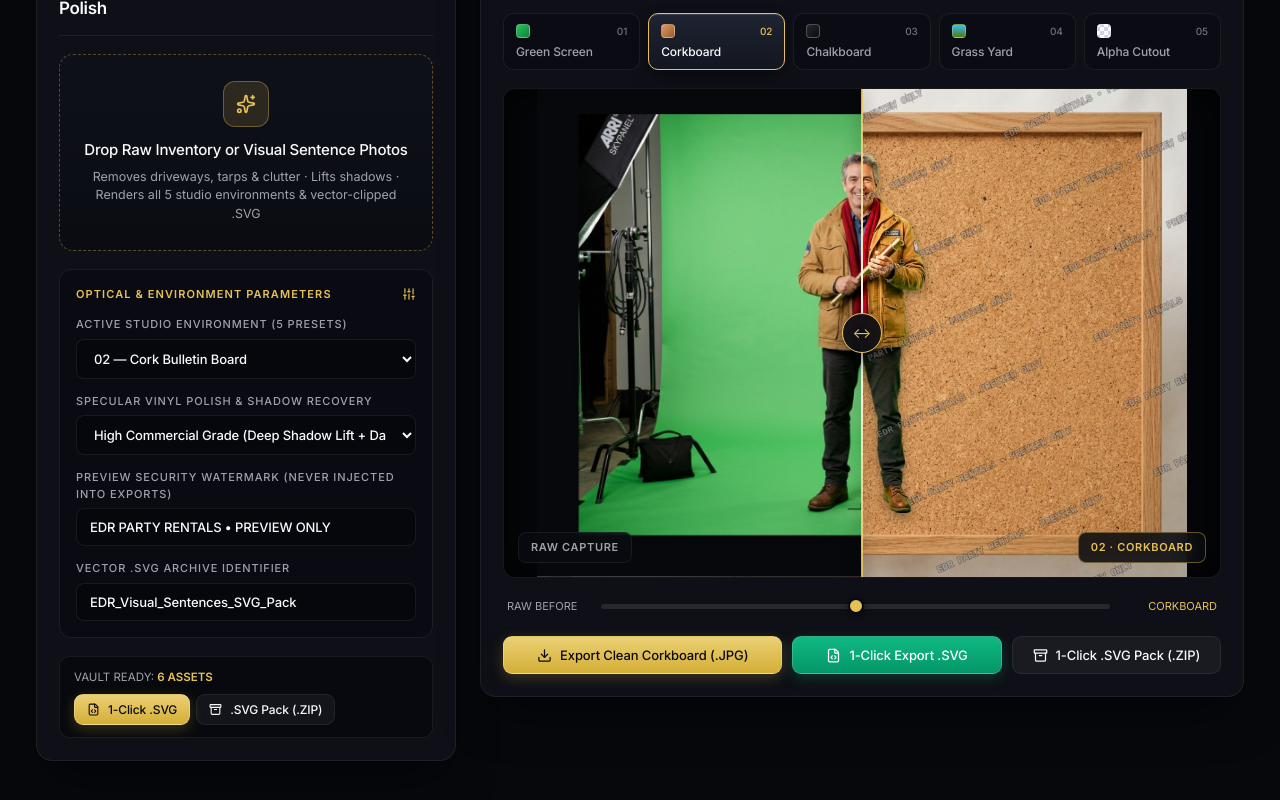
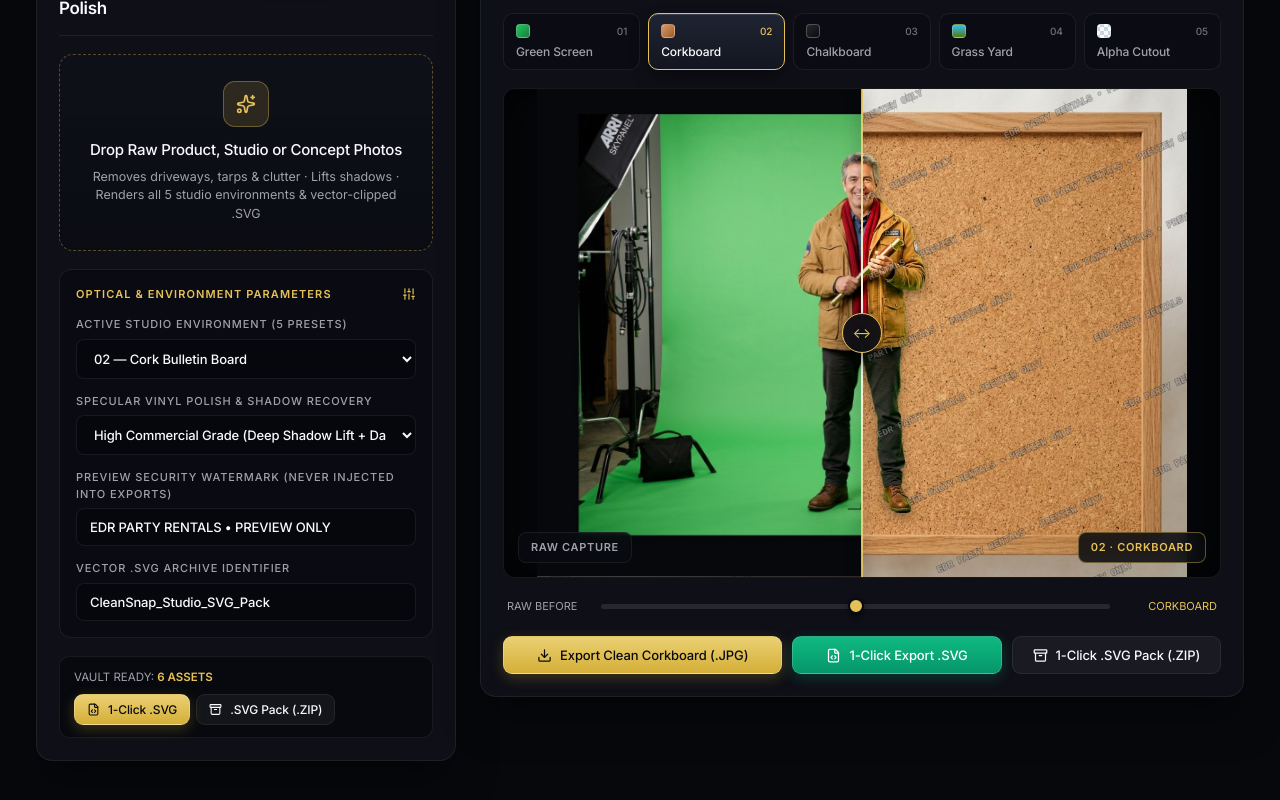
Before and after one commit to rouguemuse/cleansnap-ai, a React (Vite) app in the folder frontend/: page / in a window 1280 px wide. Shown: the part 526-1326 px from the top of the page. Built offline with nearby package versions, Linux system fonts and the light colour scheme; a web font is replaced by a local one; what onnxruntime-web would draw is missing.

Commit message:
Remove leftover Visual Sentence labels from dropzone and SVG archive identifier

```diff
--- a/frontend/src/App.jsx
+++ b/frontend/src/App.jsx
@@ -733,7 +733,7 @@ export default function App() {
   const [isProcessingBatch, setIsProcessingBatch] = useState(false);
   const [progressMsg, setProgressMsg] = useState('');
   const [sliderPos, setSliderPos] = useState(50);
-  const [packCategory, setPackCategory] = useState('EDR_Visual_Sentences_SVG_Pack');
+  const [packCategory, setPackCategory] = useState('CleanSnap_Studio_SVG_Pack');
 
   // Banner & Visual Sentences Builder State
   const [selectedPreset, setSelectedPreset] = useState(BANNER_PRESETS[0]);
@@ -768,7 +768,7 @@ export default function App() {
         title: s.title,
         dimensions: s.dimensions,
         subtitle: s.subtitle,
-        pack_name: 'EDR_Visual_Sentences_SVG_Pack',
+        pack_name: 'CleanSnap_Studio_SVG_Pack',
         original_url: s.before_url,
         aligned_before_url: s.before_url,
         trimmed_sticker_url: s.cutout_url,
@@ -1284,7 +1284,7 @@ ${layerMarkups.join('\n')}
                 <div style={{ fontFamily: 'var(--font-sans)', fontWeight: 500, fontSize: '15px', letterSpacing: '-0.015em', color: 'var(--text-primary)' }}>
                   {isProcessingBatch
                     ? progressMsg || 'Running Neural Cutout & 5-Stage Compositor...'
-                    : 'Drop Raw Inventory or Visual Sentence Photos'}
+                    : 'Drop Raw Product, Studio or Concept Photos'}
                 </div>
                 <div style={{ fontSize: '12.5px', color: 'var(--text-secondary)', marginTop: '6px', maxWidth: '330px', marginInline: 'auto' }}>
                   Removes driveways, tarps &amp; clutter · Lifts shadows · Renders all 5 studio environments &amp; vector-clipped .SVG
@@ -1347,7 +1347,7 @@ ${layerMarkups.join('\n')}
                     type="text"
                     value={packCategory}
                     onChange={(e) => setPackCategory(e.target.value)}
-                    placeholder="EDR_Visual_Sentences_SVG_Pack"
+                    placeholder="CleanSnap_Studio_SVG_Pack"
                   />
                 </div>
               </div>
```
